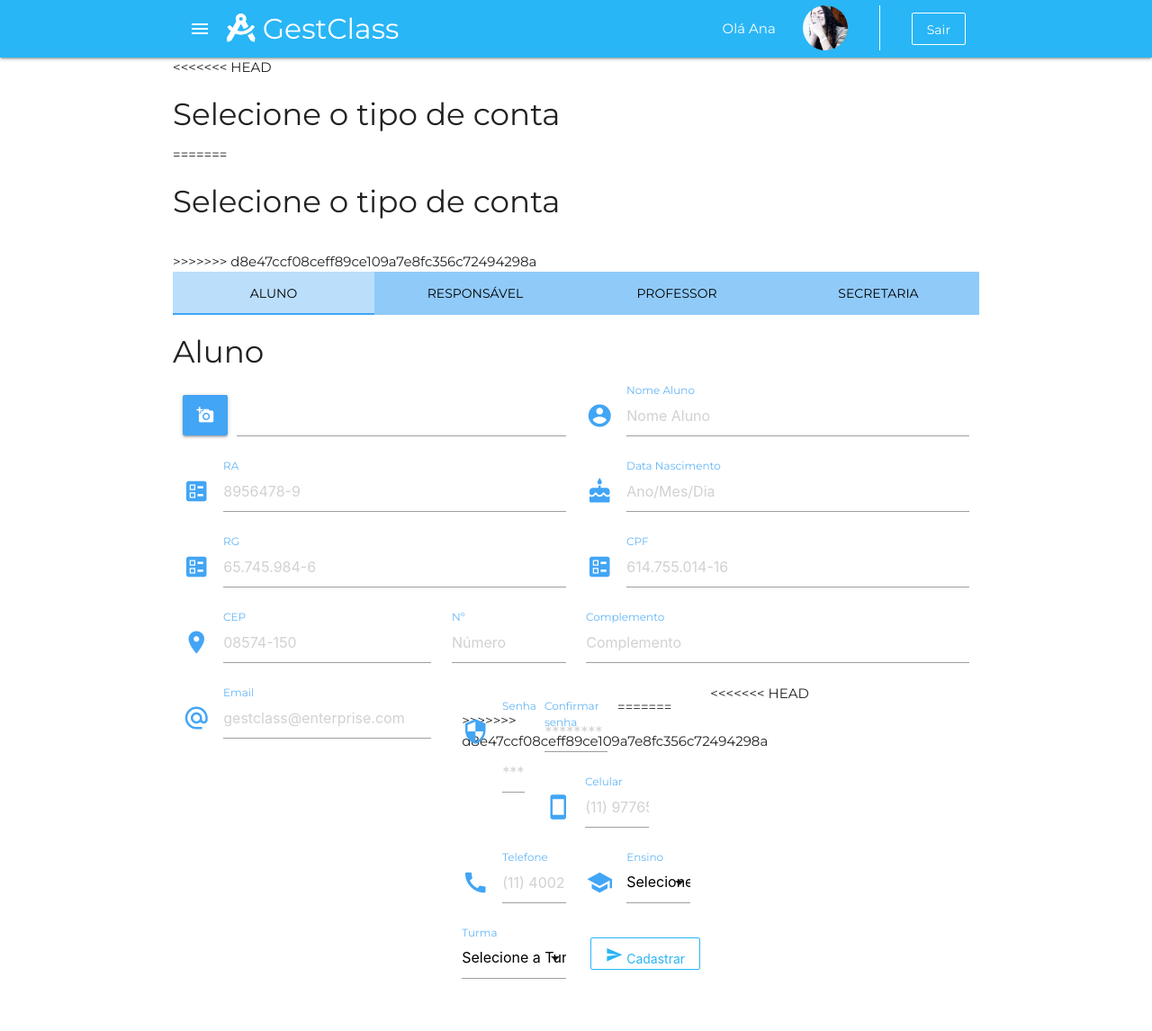
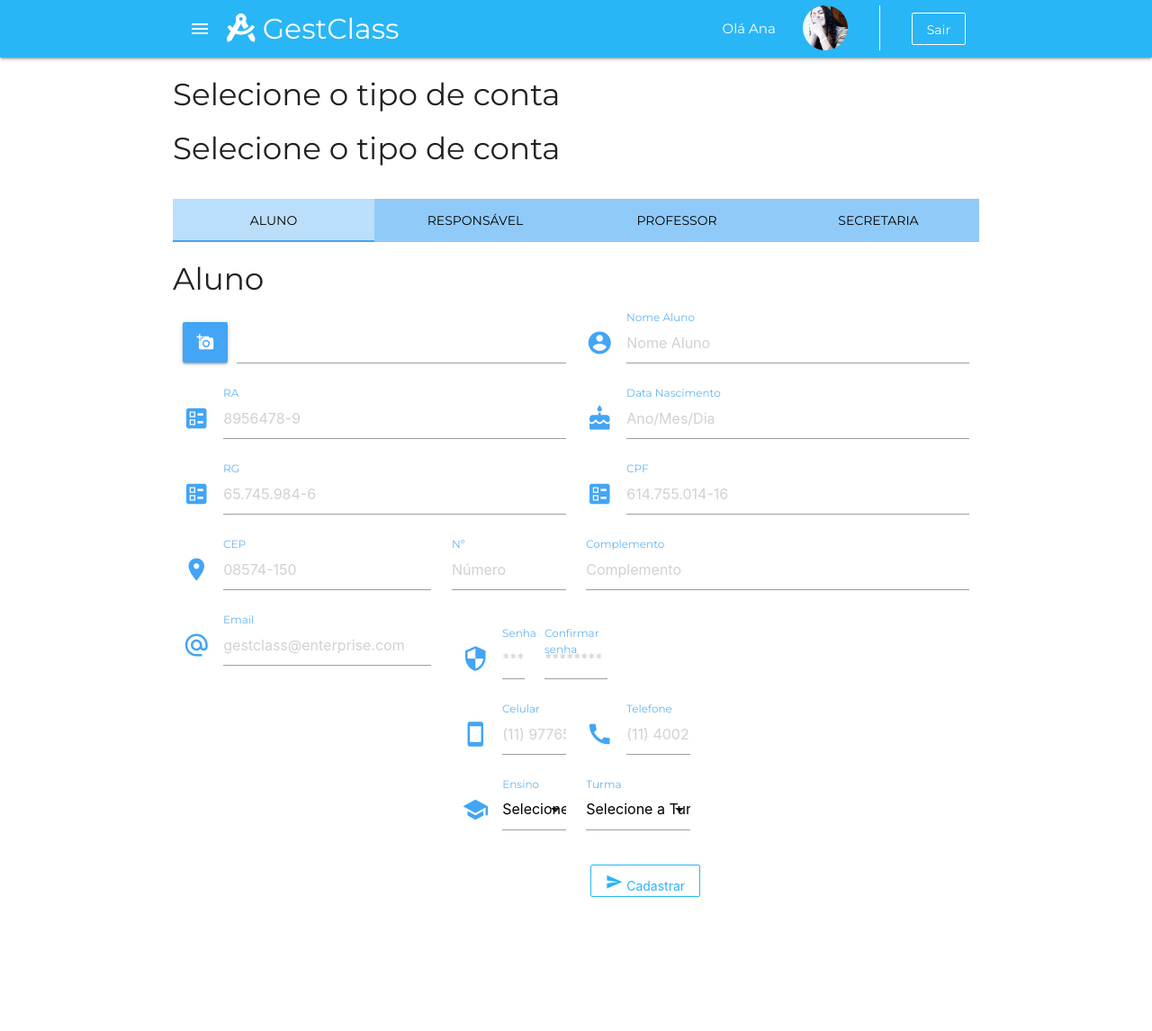
Before and after one commit to GestClass/GestClass-web, a PHP site: page /phpmailer/cadastroContas.html.php in a window 1280 px wide. Shown: the whole page at 90% size. After the commit the page ends 997 px from the top, so only its background shows below. Run offline with PHP 8.4, Linux system fonts and the light colour scheme; some libraries are stand-ins or nearby versions; grey boxes are pictures that could not be loaded.

Commit message:
Eric: estilização da página 'boletimCadastro.html.php' e atualização no banco

```diff
--- a/cadastroContas.html.php
+++ b/cadastroContas.html.php
@@ -24,12 +24,9 @@
 
     <div class="container col s12 m12 l12 ">
         <form method="POST" action="./controller/cadastro.controller.php">
-<<<<<<< HEAD
             <h4>Selecione o tipo de conta</h4>
-=======
             <h4>Selecione o tipo de conta</h4><br>
 
->>>>>>> d8e47ccf08ceff89ce109a7e8fc356c72494298a
             <div class="row">
                 <div class="col s12 m12 l12">
                     <ul id="tabs-swipe-demo" class="tabs blue lighten-3">
@@ -57,32 +54,32 @@
                         <input id="nome_aluno" type="text" placeholder="Nome Aluno" class="validate ">
                         <label id="lbl" for="first_name">Nome Aluno</label>
                     </div>
-                    <div class="input-field col s6 m6 l6">
+                    <div class="input-field col s12 m6 l6">
                         <i class="material-icons prefix blue-icon">ballot</i>
                         <input id="RA" placeholder="8956478-9" type="text" class="validate" data-mask="0000000-0">
                         <label id="lbl" for="first_name">RA</label>
                     </div>
-                    <div class="input-field col s6 m6 l6">
+                    <div class="input-field col s12 m6 l6">
                         <i class="material-icons prefix blue-icon">cake</i>
                         <input id="data_nascimento" placeholder="Ano/Mes/Dia" type="text" class="datepicker validate">
                         <label id="lbl">Data Nascimento</label>
                     </div>
-                    <div class="input-field col s6 m6 l6">
+                    <div class="input-field col s12 m6 l6">
                         <i class="material-icons prefix blue-icon">ballot</i>
                         <input id="RG" placeholder="65.745.984-6" type="tel" data-mask="00.000.000-0" class="validate ">
                         <label id="lbl" for="first_name">RG</label>
                     </div>
-                    <div class="input-field col s6 m6 l6">
+                    <div class="input-field col s12 m6 l6">
                         <i class="material-icons prefix blue-icon">ballot</i>
                         <input id="CPF" placeholder="614.755.014-16" type="tel" data-mask="000.000.000-00" class="validate ">
                         <label id="lbl" for="first_name">CPF</label>
                     </div>
-                    <div class="input-field col s6 m4 l4">
+                    <div class="input-field col s8 m4 l4">
                         <i class="material-icons prefix blue-icon">location_on</i>
                         <input id="cep" placeholder="08574-150" type="tel" data-mask="00000-000" class="validate ">
                         <label id="lbl" for="first_name">CEP</label>
                     </div>
-                    <div class="input-field col s6 m2 l2">
+                    <div class="input-field col s4 m2 l2">
                         <input id="numero" placeholder="Número" type="tel" class="validate ">
                         <label id="lbl" for="first_name">Nº</label>
                     </div>
@@ -95,11 +92,8 @@
                         <input id="email" placeholder="gestclass@enterprise.com" type="tel" class="validate ">
                         <label id="lbl" for="first_name">Email</label>
                     </div>
-<<<<<<< HEAD
-                    <div class="input-field col s7 m4 l4">
-=======
+                    <div class="input-field col s12 m4 l4">
                     <div class="input-field col s12 m6 l4">
->>>>>>> d8e47ccf08ceff89ce109a7e8fc356c72494298a
                         <i class="material-icons prefix blue-icon">security</i>
                         <input id="senha" placeholder="********" type="password" class="validate ">
                         <label id="lbl" for="first_name">Senha</label>
--- a/css/default.css
+++ b/css/default.css
@@ -120,7 +120,10 @@ body {
     width: 50px;
 }
 
-#body_boletim{
+
+/*  -   CSS 'boletimCadastro.html.php'  -   */
+
+#body_boletimCadastro{
     background-image: url(../assets/img/s.png);
     background-size: auto;
 
--- a/homeProfessor.html.php
+++ b/homeProfessor.html.php
@@ -4,7 +4,7 @@
   <div class="container">
     <div class="row">
       <div class="col s12 m4">
-        <a href="paginaManutencao.php">
+        <a href="chamada.php.html.php">
           <div class="card-panel z-depth-3 cardZoom grey-text text-darken-4 hoverable">
             <i class="fas fa-clipboard-list fa-6x blue-icon"></i>
             <h5>Chamada</h5>
@@ -15,7 +15,7 @@
 
 
       <div class="col s12 m4">
-        <a href="boletimVisualizacao.html.php">
+        <a href="boletimCadastro.html.php">
           <div class="card-panel z-depth-3 cardZoom grey-text text-darken-4 hoverable">
             <i class="fas fa-book fa-6x blue-icon"></i>
             <h5>Boletim Escolar</h5>
```
Also changed, not shown: boletimCadastro.html.php (+14 -5 lines).
